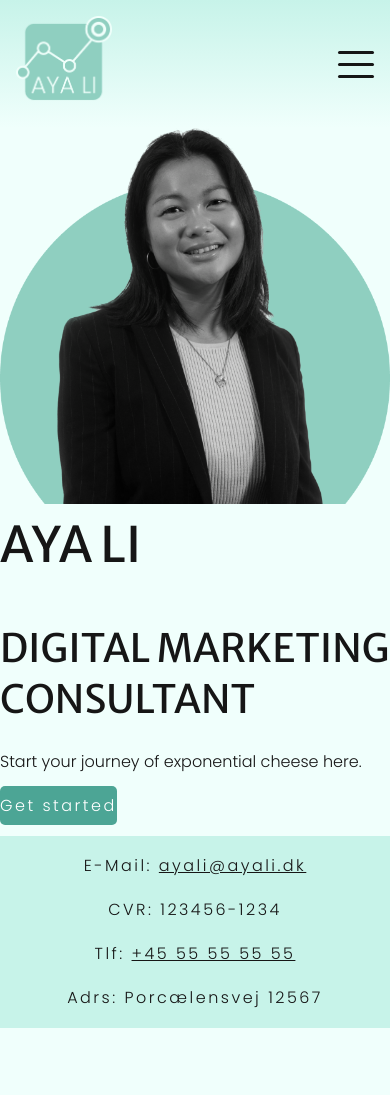
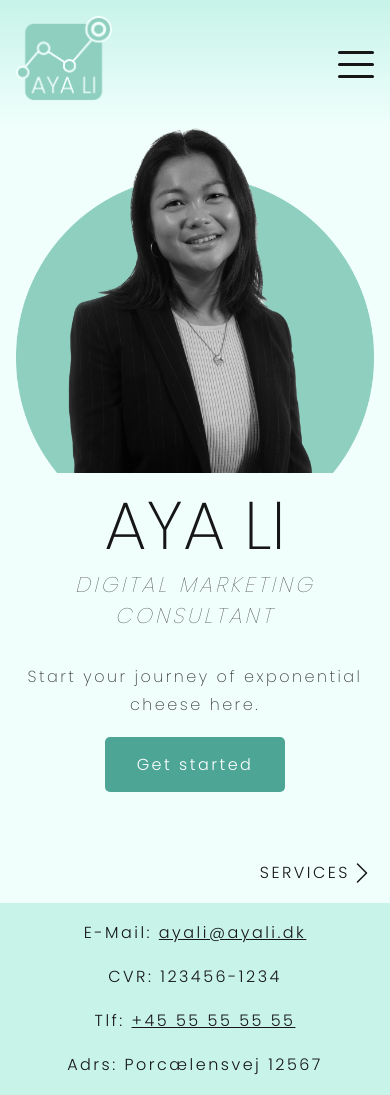
Before and after one commit to ThordurTh/ayali, a Next.js app: page / in a window 390 px wide. Before the commit the page ends 1028 px from the top, so only its background shows below. Built offline with nearby package versions, Linux system fonts and the light colour scheme.

Commit message:
footer nav responsive, index styled

```diff
--- /dev/null
+++ b/components/FooterNav.js
@@ -0,0 +1,64 @@
+import Link from "next/link";
+
+const FooterNav = ({ currentPage }) => {
+  const pageNames = [
+    "front",
+    "services",
+    "cases",
+    "packages",
+    "company",
+    "contact",
+  ];
+  const totalPages = pageNames.length;
+  const previousPage = currentPage > 1 ? currentPage - 1 : null;
+  const nextPage = currentPage < totalPages ? currentPage + 1 : null;
+
+  return (
+    <nav className="footer_nav">
+      {previousPage && (
+        <Link
+          href={currentPage === 2 ? "/" : `/${pageNames[previousPage - 1]}`}
+        >
+          <a>
+            <svg
+              xmlns="http://www.w3.org/2000/svg"
+              width="24"
+              height="24"
+              fill="currentColor"
+              className="bi bi-chevron-left"
+              viewBox="0 0 16 16"
+            >
+              <path
+                fill-rule="evenodd"
+                d="M11.354 1.646a.5.5 0 0 1 0 .708L5.707 8l5.647 5.646a.5.5 0 0 1-.708.708l-6-6a.5.5 0 0 1 0-.708l6-6a.5.5 0 0 1 .708 0z"
+              />
+            </svg>
+            {pageNames[previousPage - 1]}
+          </a>
+        </Link>
+      )}
+      {nextPage && (
+        <Link href={pageNames[nextPage - 1]}>
+          <a>
+            {pageNames[nextPage - 1]}
+            <svg
+              xmlns="http://www.w3.org/2000/svg"
+              width="24"
+              height="24"
+              fill="currentColor"
+              className="bi bi-chevron-right"
+              viewBox="0 0 16 16"
+            >
+              <path
+                fill-rule="evenodd"
+                d="M4.646 1.646a.5.5 0 0 1 .708 0l6 6a.5.5 0 0 1 0 .708l-6 6a.5.5 0 0 1-.708-.708L10.293 8 4.646 2.354a.5.5 0 0 1 0-.708z"
+              />
+            </svg>
+          </a>
+        </Link>
+      )}
+    </nav>
+  );
+};
+
+export default FooterNav;
--- a/pages/index.js
+++ b/pages/index.js
@@ -2,10 +2,12 @@ import Head from "next/head";
 import Link from "next/link";
 import Image from "next/image";
 import portrait from "../assets/portrait.png";
+import FooterNav from "@components/FooterNav";
 
 export default function index() {
+  const currentPage = 1;
   return (
-    <>
+    <div className="index_wrapper">
       <Head>
         <title>AYA LI</title>
         <meta name="keywords" content="Some, good, keywords"></meta>
@@ -19,15 +21,16 @@ export default function index() {
       </div>
       <div className="hero">
         <h1>AYA LI</h1>
-        <h2>
+        <p className="job_title">
           DIGITAL MARKETING <br />
           CONSULTANT
-        </h2>
+        </p>
         <p>Start your journey of exponential cheese here.</p>
-        <a className="cta" href="contact.html">
-          Get started
-        </a>
+        <Link href="/contact">
+          <a className="cta">Get started</a>
+        </Link>
       </div>
-    </>
+      <FooterNav currentPage={currentPage}></FooterNav>
+    </div>
   );
 }
--- a/styles/globals.scss
+++ b/styles/globals.scss
@@ -13,11 +13,11 @@
   --black: #161616;
   /* font sizes */
   --hero-title: 8rem;
-  --h1: 5.6rem;
-  --h2: 4rem;
-  --h3: 2.8rem;
-  --h4: 2rem;
-  --h5: 1.4rem;
+  --h1: 4.209rem;
+  --h2: 3.157rem;
+  --h3: 2.369rem;
+  --h4: 1.777rem;
+  --h5: 1.333rem;
 }
 
 html {
@@ -49,23 +49,23 @@ h5 {
 
 h1 {
   margin-top: 0;
-  font-size: 3.052rem;
+  font-size: var(--h1);
 }
 
 h2 {
-  font-size: 2.441rem;
+  font-size: var(--h2);
 }
 
 h3 {
-  font-size: 1.953rem;
+  font-size: var(--h3);
 }
 
 h4 {
-  font-size: 1.563rem;
+  font-size: var(--h4);
 }
 
 h5 {
-  font-size: 1.25rem;
+  font-size: var(--h5);
 }
 
 small,
@@ -97,3 +97,19 @@ a {
   text-align: center;
   letter-spacing: 0.155em;
 }
+
+.footer_nav {
+  width: 100%;
+  display: flex;
+  flex-direction: row;
+  justify-content: space-between;
+  margin-top: 2rem;
+  text-transform: uppercase;
+  @media screen and (min-width: 1080px) {
+    display: none;
+  }
+  a {
+    display: flex;
+    align-items: center;
+  }
+}
--- a/styles/index.scss
+++ b/styles/index.scss
@@ -0,0 +1,58 @@
+.index_wrapper {
+  display: flex;
+  flex-direction: column;
+  align-items: center;
+  text-align: center;
+  margin: 0 1rem;
+  @media screen and (min-width: 1080px) {
+    flex-direction: row;
+    gap: 3rem;
+    align-items: flex-end;
+    justify-content: center;
+    margin-top: 5%;
+    max-height: 50vh;
+    gap: 5%;
+  }
+  .hero {
+    margin-bottom: 3rem;
+    @media screen and (min-width: 1080px) {
+      text-align: left;
+      margin-bottom: 1.1rem;
+    }
+    h1 {
+      font-family: "Poppins", sans-serif;
+      margin: 0;
+      font-weight: 200;
+    }
+    .job_title {
+      font-family: "Poppins", sans-serif;
+      font-size: var(--h5);
+      font-weight: 100;
+      font-style: italic;
+      padding: 0 0 2rem;
+      margin: 0;
+      color: #3f3f3f;
+      letter-spacing: 0.155em;
+      line-height: normal;
+      @media screen and (min-width: 1080px) {
+        text-align: left;
+      }
+    }
+    p {
+      font-weight: 200;
+      letter-spacing: 0.155em;
+      color: #3f3f3f;
+      text-align: center;
+      margin-bottom: 2rem;
+      @media screen and (min-width: 1080px) {
+        text-align: left;
+      }
+    }
+    .cta {
+      padding: 1rem 2rem;
+    }
+  }
+  .footer_nav {
+    justify-content: flex-end;
+  }
+}
```
Also changed, not shown: pages/cases.js (+3 -38 lines), pages/company.js (+3 -38 lines), pages/contact.js (+4 -20 lines), pages/packages.js (+3 -38 lines), pages/services.js (+3 -38 lines).
